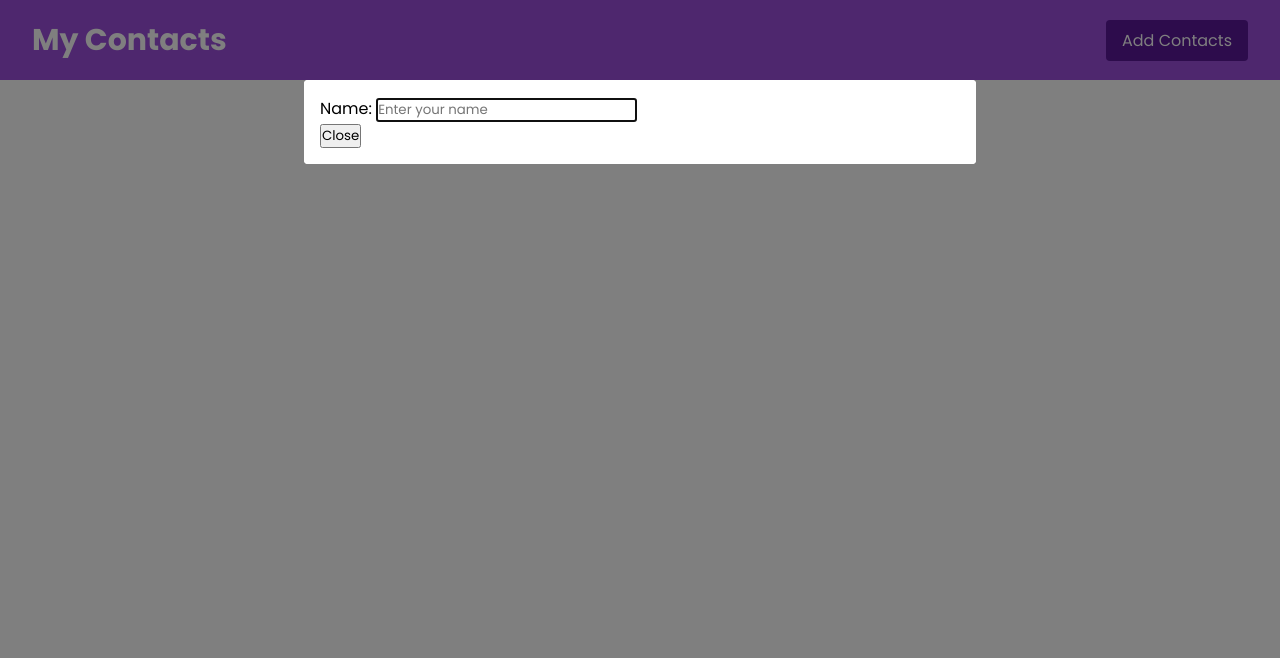
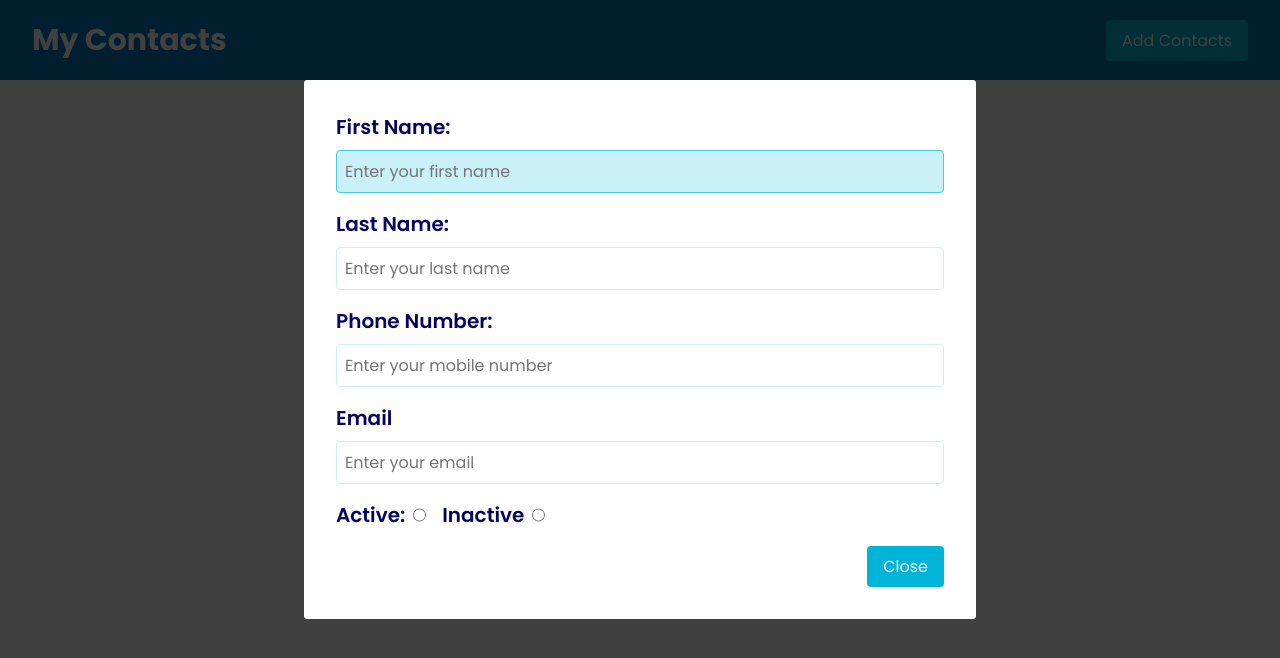
Before and after one commit to Abbas4tech/my-js-contacts-app, a plain HTML site: page index.html in a window 1280 px wide. Both pictures are taken after a click on the button "Add Contacts". Drawn offline with Linux system fonts and the light colour scheme.

Commit message:
✨ feat: added form inputs with some styling

```diff
--- a/index.html
+++ b/index.html
@@ -20,11 +20,38 @@
 
     <dialog class="add-contact-form">
       <section class="form">
-        <div class="form-element">
-          <label for="name">Name:</label>
-          <input type="text" placeholder="Enter your name" />
+        <div class="form-block">
+          <label for="first-name">First Name:</label>
+          <input type="text" placeholder="Enter your first name" />
         </div>
-        <button class="close-modal">Close</button>
+        <div class="form-block">
+          <label for="last-name">Last Name:</label>
+          <input type="text" placeholder="Enter your last name" />
+        </div>
+        <div class="form-block">
+          <label for="phone">Phone Number:</label>
+          <input type="number" placeholder="Enter your mobile number" />
+        </div>
+        <div class="form-block">
+          <label for="email">Email</label>
+          <input type="email" placeholder="Enter your email" />
+        </div>
+
+        <div class="form-group">
+          <div class="form-block">
+            <label for="active">Active:</label>
+            <input name="status" type="radio" />
+          </div>
+
+          <div class="form-block">
+            <label for="inactive">Inactive</label>
+            <input name="status" type="radio" />
+          </div>
+        </div>
+
+        <footer>
+          <button class="close-modal btn">Close</button>
+        </footer>
       </section>
     </dialog>
   </body>
--- a/styles/form.css
+++ b/styles/form.css
@@ -1,4 +1,62 @@
 .form {
   background-color: var(--glacier);
   padding: 1rem;
+  color: var(--blue900);
+  @media screen and (min-width: 768px) {
+    padding: 2rem;
+    font-size: var(--text-lg);
+  }
+
+  .form-block {
+    display: flex;
+    flex-direction: column;
+    gap: 0.5rem;
+    &:not(:first-child) {
+      margin-block: 1rem;
+    }
+    label {
+      display: inline-block;
+      font-weight: 600;
+      font-size: var(--text-md);
+      @media screen and (min-width: 768px) {
+        font-size: var(--text-lg);
+      }
+    }
+
+    input {
+      padding: 0.5rem;
+      outline: none;
+      border-radius: 0.25rem;
+      color: var(--blue900);
+      border: 1px solid var(--blue100);
+      font-size: var(--text-sm);
+      &:focus {
+        background-color: var(--blue100);
+        border: 1px solid var(--blue400);
+      }
+      @media screen and (min-width: 768px) {
+        font-size: var(--text-md);
+      }
+
+      &[type="radio"] {
+        display: inline-block;
+        padding: 0.25rem;
+        accent-color: var(--blue900);
+      }
+    }
+  }
+  .form-group {
+    display: flex;
+    gap: 1rem;
+    margin-block: 1rem;
+    .form-block {
+      flex-direction: row;
+      margin-block: 0;
+    }
+  }
 }
+
+footer {
+  display: flex;
+  justify-content: flex-end;
+}
--- a/styles/main.css
+++ b/styles/main.css
@@ -14,20 +14,21 @@
   --darkChocolate: #344e41;
   --glacier: #fff;
 
-  --text-sm: 14px;
-  --text-md: 16px;
-  --text-lg: 20px;
-  --text-xl: 24px;
-  --text-2xl: 30px;
+  --text-sm: 0.875rem;
+  --text-md: 1rem;
+  --text-lg: 1.25rem;
+  --text-xl: 1.5rem;
+  --text-2xl: 1.875rem;
 
-  --blue100: #e0aaff;
-  --blue200: #c77dff;
-  --blue300: #9d4edd;
-  --blue400: #7b2cbf;
-  --blue500: #5a189a;
-  --blue600: #3c096c;
-  --blue700: #240046;
-  --blue800: #240046;
+  --blue100: #caf0f8;
+  --blue200: #ade8f4;
+  --blue300: #90e0ef;
+  --blue400: #48cae4;
+  --blue500: #00b4d8;
+  --blue600: #0096c7;
+  --blue700: #0077b6;
+  --blue800: #023e8a;
+  --blue900: #03045e;
 }
 
 header {
@@ -35,7 +36,7 @@ header {
   padding: 1rem;
   justify-content: space-between;
   align-items: center;
-  background-color: var(--blue300);
+  background-color: var(--blue700);
   color: var(--glacier);
   font-size: var(--text-md);
   height: 4rem;
@@ -74,5 +75,5 @@ dialog {
   }
 }
 dialog::backdrop {
-  background-color: rgba(0, 0, 0, 0.5);
+  background-color: rgba(0, 0, 0, 0.75);
 }
```
